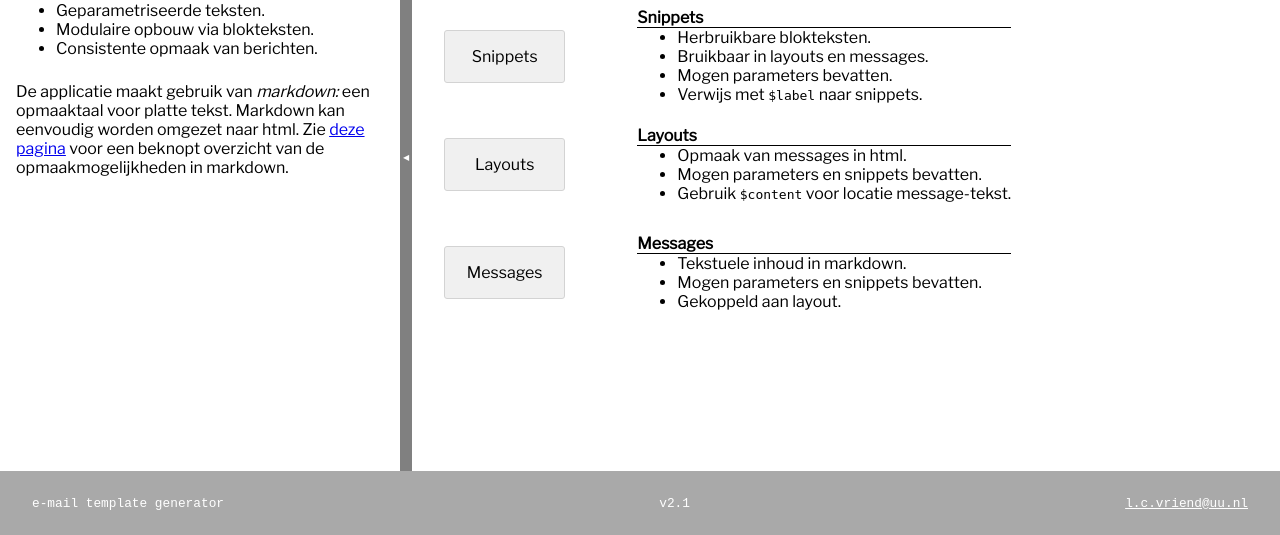
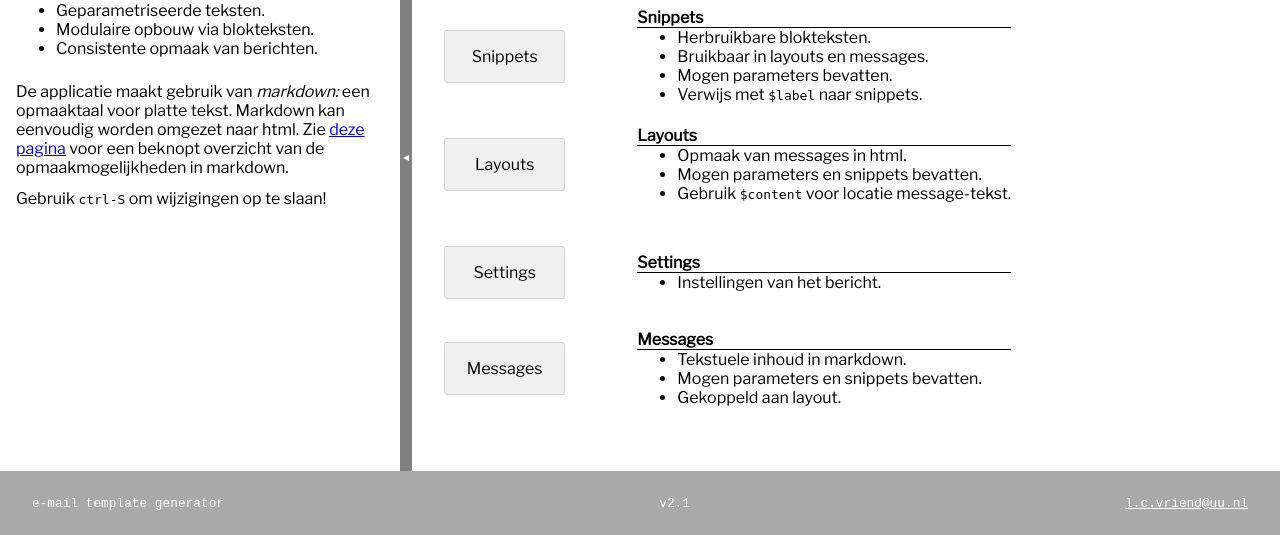
Before and after one commit to uu-asc/nicopaleis-email-templates, a Flask app: page / in a window 1280 px wide. Shown: the part 265-800 px from the top of the page. Run offline with Flask 2, Linux system fonts and the light colour scheme; some web fonts are replaced.

Commit message:
Update home urls

```diff
--- a/nicopaleis/templates/home.html
+++ b/nicopaleis/templates/home.html
@@ -23,13 +23,16 @@
     <p>
         De applicatie maakt gebruik van <i>markdown:</i> een opmaaktaal voor platte tekst. Markdown kan eenvoudig worden omgezet naar html. Zie <a href="https://nl.wikipedia.org/wiki/Markdown">deze pagina</a> voor een beknopt overzicht van de opmaakmogelijkheden in markdown.
     </p>
+    <p>
+        Gebruik <code>ctrl-S</code> om wijzigingen op te slaan!
+    </p>
 </div>
 <div class="collapsible">&#9664;</div>
 
 <div class="rightpane">
     <h3>Navigatie</h3>
     <div class="appmap">
-        <a href="/parameters" class="button appmap--item">Parameters</a>
+        <a href="{{ url_for('parameters.manage') }}" class="button appmap--item">Parameters</a>
         <div class="appmap--item">
             <div class="appmap--name">Parameters</div>
             <ul>
@@ -38,7 +41,7 @@
                 <li>Verwijs met <code>$label</code> naar parameters.</li>
             </ul>
         </div>
-        <a href="/snippets" class="button appmap--item">Snippets</a>
+        <a href="{{ url_for('snippets.manage') }}" class="button appmap--item">Snippets</a>
         <div class="appmap--item">
             <div class="appmap--name">Snippets</div>
             <ul>
@@ -48,7 +51,7 @@
                 <li>Verwijs met <code>$label</code> naar snippets.</li>
             </ul>
         </div>
-        <a href="/layouts" class="button appmap--item">Layouts</a>
+        <a href="{{ url_for('layouts.manage') }}" class="button appmap--item">Layouts</a>
         <div class="appmap--item">
             <div class="appmap--name">Layouts</div>
             <ul>
@@ -57,7 +60,14 @@
                 <li>Gebruik <code>$content</code> voor locatie message-tekst.</li>
             </ul>
         </div>
-        <a href="/messages" class="button appmap--item">Messages</a>
+        <a href="{{ url_for('settings.manage') }}" class="button appmap--item">Settings</a>
+        <div class="appmap--item">
+            <div class="appmap--name">Settings</div>
+            <ul>
+                <li>Instellingen van het bericht.</li>
+            </ul>
+        </div>
+        <a href="{{ url_for('messages.manage') }}" class="button appmap--item">Messages</a>
         <div class="appmap--item">
             <div class="appmap--name">Messages</div>
             <ul>
```
